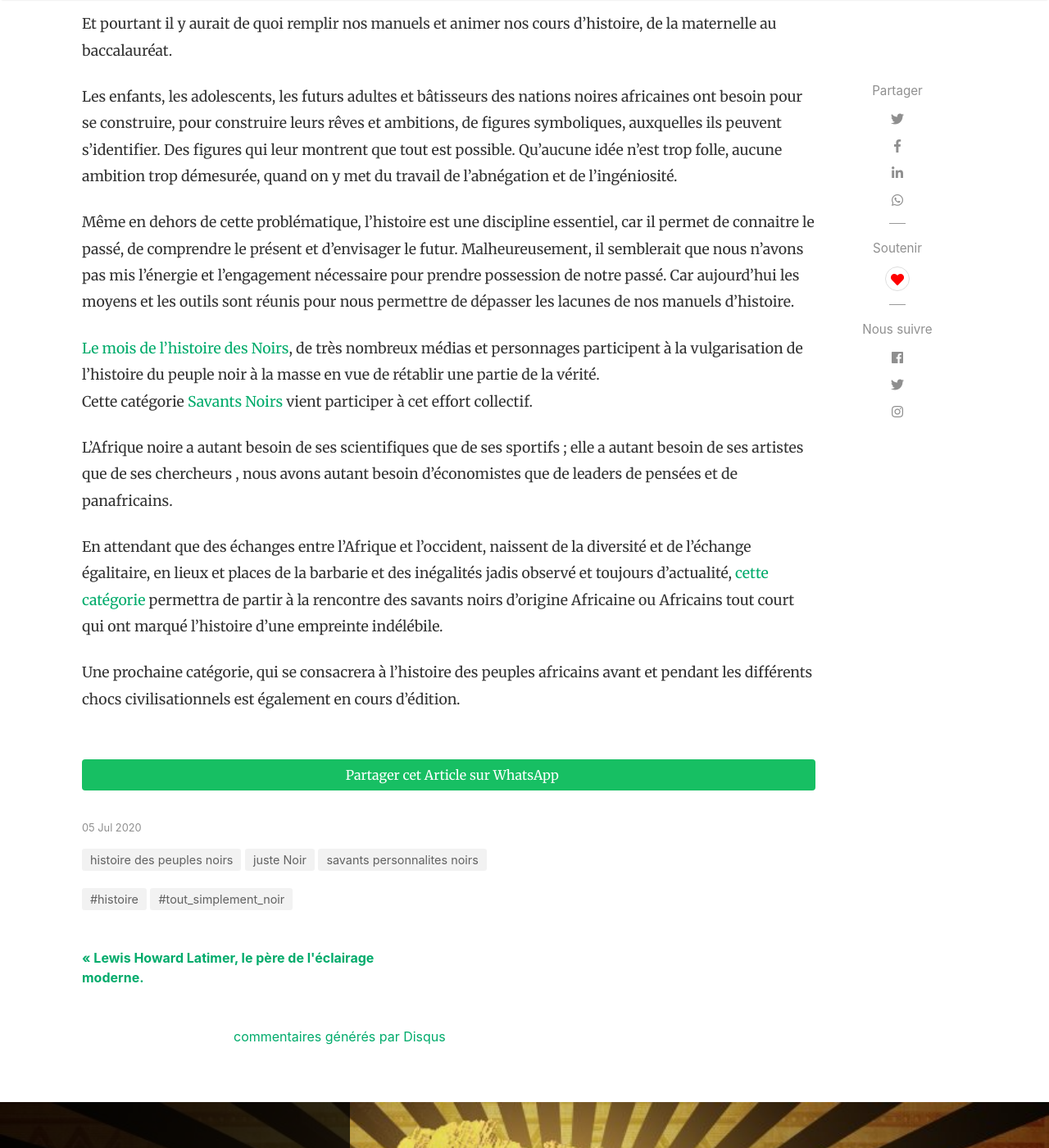
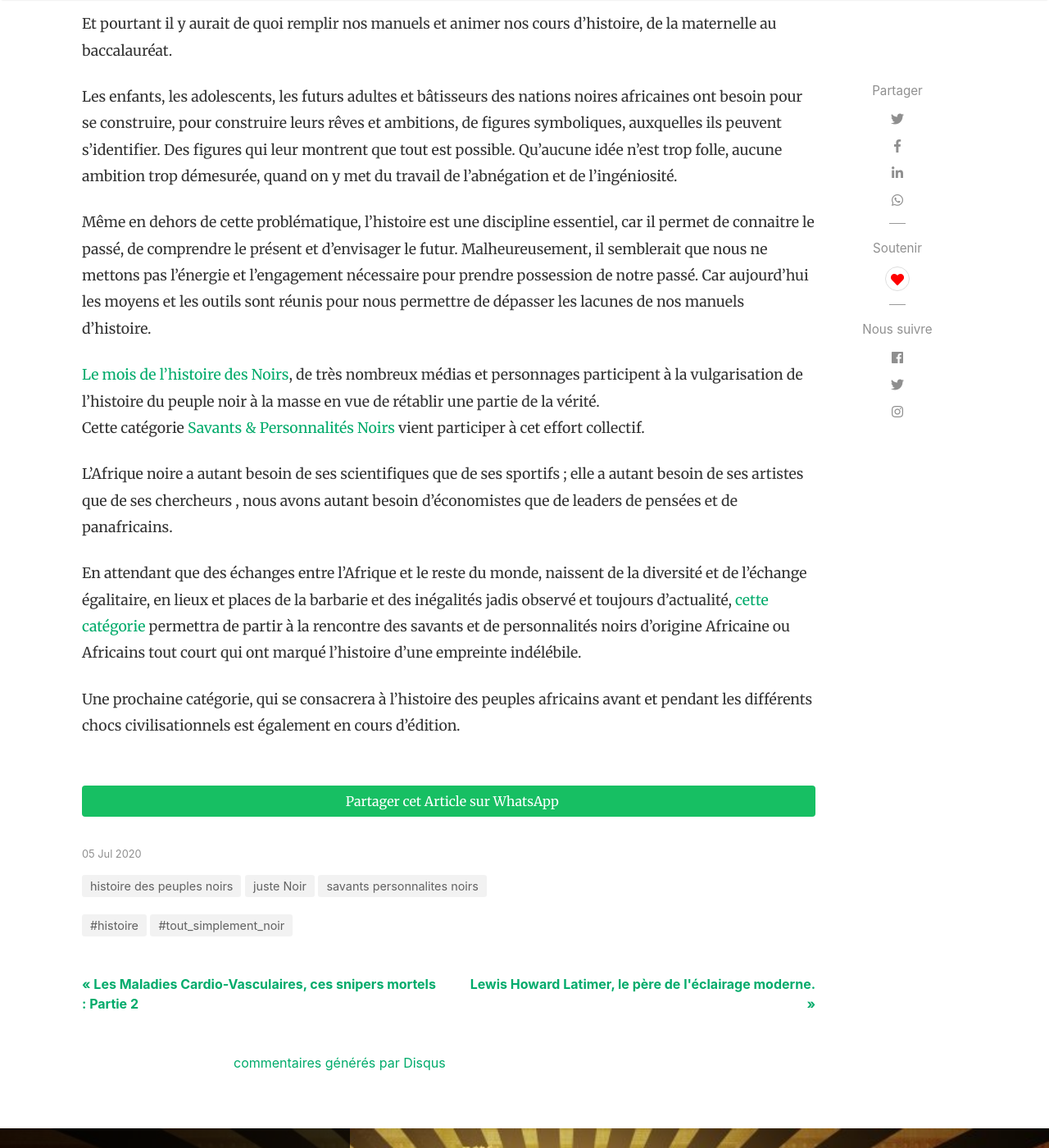
Before and after one commit to bienvenuelisis/noir-meilleur-jekyll, a Jekyll site: the page built from _posts/2020-07-05-introducing-black-history-category.md, in a window 1280 px wide and 1400 px high, scrolled down 2387 px. Shown: the whole window at 82% size. Built offline with Jekyll 4.4.1, drawn with Linux system fonts in a browser that asks for light colours; nearby versions of some CDN libraries; comment, search, counter and statistics services are not loaded; some of the changed text lies outside the part shown.

Commit message:
Rewrite of article introducing black history categories

```diff
--- a/_config.yml
+++ b/_config.yml
@@ -4,10 +4,10 @@
 description: "Vivre ensemble, c'est toujours possible."
 logo: 'assets/images/icons/icon.png'
 favicon: 'assets/images/icons/icon.png'
-#url: ''
-url: 'https://noir-meilleur.digital'
-#baseurl: ''
-baseurl: 'https://noir-meilleur.digital'
+url: ''
+#url: 'https://noir-meilleur.digital'
+baseurl: ''
+#baseurl: 'https://noir-meilleur.digital'
 google_analytics: 'UA-131918866-2'
 disqus: 'noir-meilleur'
 pageclip_url : 'https://pageclip.co/site/noir-meilleur'
--- a/_posts/2020-07-05-introducing-black-history-category.md
+++ b/_posts/2020-07-05-introducing-black-history-category.md
@@ -26,13 +26,13 @@ Et pourtant il y aurait de quoi remplir nos manuels et animer nos cours d'histoi
 
 Les enfants, les adolescents, les futurs adultes et bâtisseurs des nations noires africaines ont besoin pour se construire, pour construire leurs rêves et ambitions, de figures symboliques, auxquelles ils peuvent s'identifier. Des figures qui leur montrent que tout est possible. Qu'aucune idée n'est trop folle, aucune ambition trop démesurée, quand on y met du travail de l'abnégation et de l'ingéniosité.
 
-Même en dehors de cette problématique, l'histoire est une discipline essentiel, car il permet de connaitre le passé, de comprendre le présent et d'envisager le futur. Malheureusement, il semblerait que nous n'avons pas mis l'énergie et l'engagement nécessaire pour prendre possession de notre passé. Car aujourd'hui les moyens et les outils sont réunis pour nous permettre de dépasser les lacunes de nos manuels d'histoire.
+Même en dehors de cette problématique, l'histoire est une discipline essentiel, car il permet de connaitre le passé, de comprendre le présent et d'envisager le futur. Malheureusement, il semblerait que nous ne mettons pas l'énergie et l'engagement nécessaire pour prendre possession de notre passé. Car aujourd'hui les moyens et les outils sont réunis pour nous permettre de dépasser les lacunes de nos manuels d'histoire.
 
 [Le mois de l'histoire des Noirs](https://fr.wikipedia.org/wiki/Mois_de_l%27histoire_des_Noirs), de très nombreux médias et personnages participent à la vulgarisation de l'histoire du peuple noir à la masse en vue de rétablir une partie de la vérité.
-Cette catégorie [Savants Noirs](https://noir-meilleur.digital/categories#savants-personnalites-noirs) vient participer à cet effort collectif.
+Cette catégorie <a target="_blank" href="{{ site.baseurl }}/categories#savants-personnalites-noirs">Savants & Personnalités Noirs</a> vient participer à cet effort collectif.
 
 L'Afrique noire a autant besoin de ses scientifiques que de ses sportifs ; elle a autant besoin de ses artistes que de ses chercheurs , nous avons autant besoin d'économistes que de leaders de pensées et de panafricains.
 
-En attendant que des échanges entre l'Afrique et l'occident, naissent de la diversité et de l'échange égalitaire, en lieux et places de la barbarie et des inégalités jadis observé et toujours d'actualité, [cette catégorie](%28https://noir-meilleur.digital/categories#savants-personnalites-noirs) permettra de partir à la rencontre des savants noirs d'origine Africaine ou Africains tout court  qui ont marqué l'histoire d'une empreinte indélébile.
+En attendant que des échanges entre l'Afrique et le reste du monde, naissent de la diversité et de l'échange égalitaire, en lieux et places de la barbarie et des inégalités jadis observé et toujours d'actualité, <a target="_blank" href="{{ site.baseurl }}/categories#savants-personnalites-noirs">cette catégorie</a> permettra de partir à la rencontre des savants et de personnalités noirs d'origine Africaine ou Africains tout court  qui ont marqué l'histoire d'une empreinte indélébile.
 
 Une prochaine catégorie, qui se consacrera à l'histoire des peuples africains avant et pendant les différents chocs civilisationnels est également en cours d'édition.
```
Also changed, not shown: _pages/uTip.md (+1 -1 lines), _posts/2020-07-06-howard-lewis-latimer.md (renamed from _posts/2020-07-05-howard-lewis-latimer.md).
